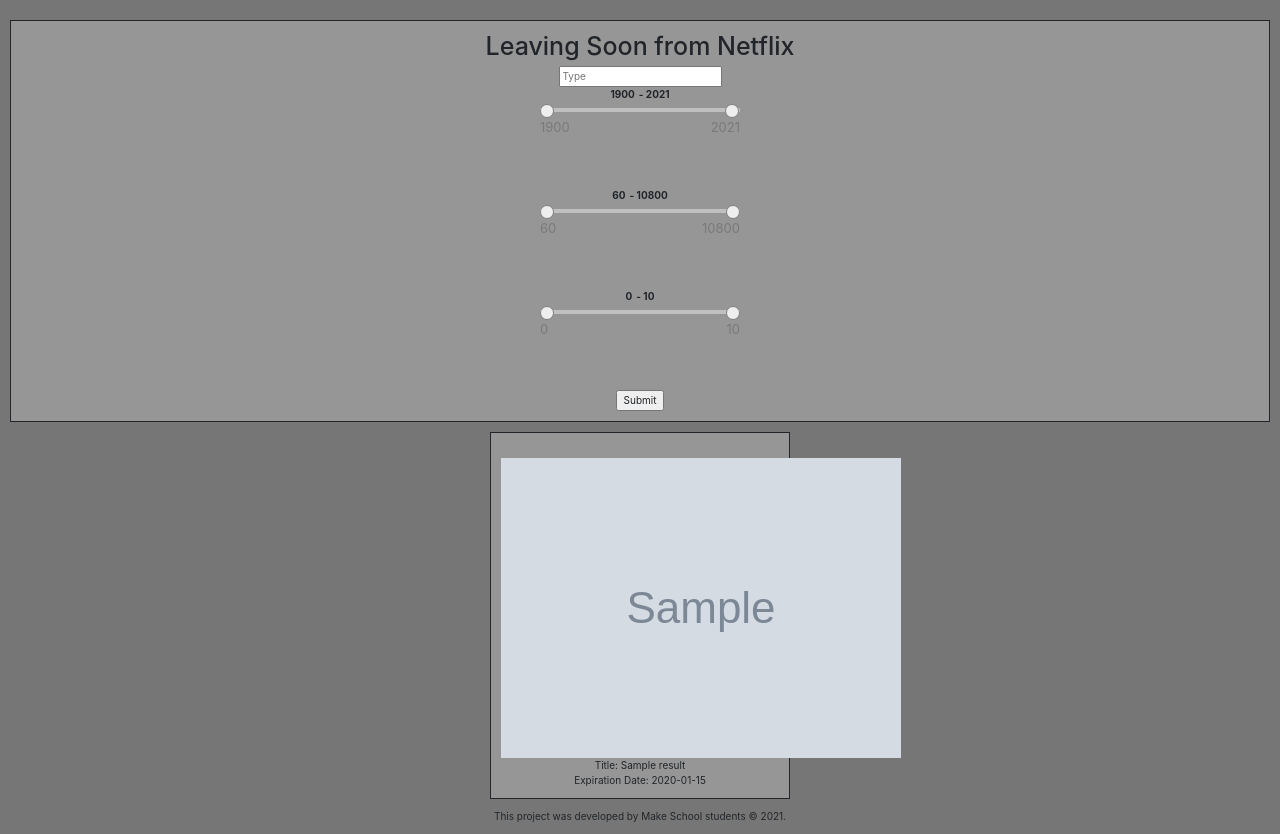
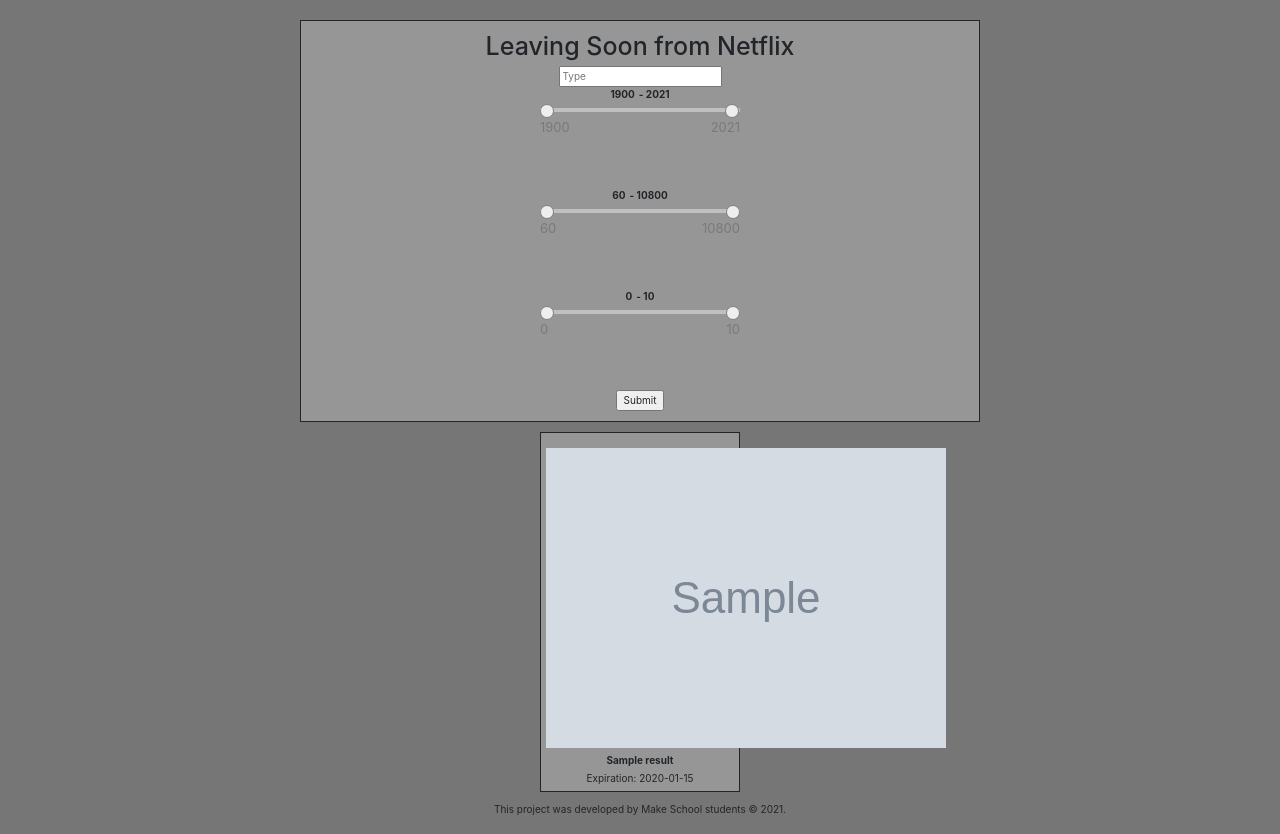
Before and after one commit to West-Coast-Coders/WCC-Team-Project, a Flask app: page /expiring-soon in a window 1280 px wide. Shown: the part 50-884 px from the top of the page. Run offline with Flask 2, Linux system fonts and the light colour scheme; grey boxes marked "Sample" are stand-in pictures; a database or web service that is not in the repository returns one stand-in record (values such as "Sample title"); data that the repository does not hold is empty; some libraries are stand-ins or nearby versions.

Commit message:
Formatted leaving soon and newly added pages

```diff
--- a/app.py
+++ b/app.py
@@ -81,7 +81,7 @@ def expiring(output_list=None):
 
     if not output_list:
         # Save results from initial API call to `output_list` and get addtional title details from "get_expiring"
-        output_list, title_details = get_expiring(5)
+        output_list, title_details = get_expiring(15)
 
 
     # Print the results of the API call
@@ -136,7 +136,7 @@ def recently_added(output_list=None):
 
     if not output_list:
         # Save results from initial API call to `output_list` and get addtional title details from "get_expiring"
-        output_list = get_recent(5)
+        output_list = get_recent(15)
 
 
     if request.method == 'POST':
--- a/static/CSS/filter_slider.css
+++ b/static/CSS/filter_slider.css
@@ -30,8 +30,8 @@ span.value.upper::before {content: "-\00a0"; display: inline-block; margin-left:
   background-color: #969696;
   flex-direction: row;
   text-align: center;
-  margin-left: 10px;
-  margin-right: 10px;
+  margin-left: 300px;
+  margin-right: 300px;
   margin-top: 10px;
   margin-bottom: 10px;
   padding: 10px;
@@ -49,14 +49,14 @@ span.value.upper::before {content: "-\00a0"; display: inline-block; margin-left:
 ul {
   flex-direction: row;
   background-color: #969696;
-  width: 300px;
+  width: 200px;
   word-wrap: break-word;
   list-style-type: none;
   border-style: solid;
   border-width: 1px;
   margin-left: auto;
   margin-right: auto;
-  padding: 10px;
+  padding: 5px;
 }
 
 ul li, p {
@@ -64,5 +64,11 @@ ul li, p {
 }
 
 img {
-  padding-top: 15px;
+  padding-top: 10px;
 }
+
+#title {
+  padding-top: 5px;
+  padding-bottom: 3px;
+  font-weight: bolder;
+}
--- a/templates/expirations.html
+++ b/templates/expirations.html
@@ -35,10 +35,8 @@
     {% for i in range(output_list|length) %}
     <ul>
         <img src="{{ title_details[i]['img'] }}" alt="{{ output_list[i]['title'] }}">
-        <li>Title: {{ output_list[i]["title"] }}</li>
-        <li>Expiration Date: {{ output_list[i]["expiredate"] }}</li>
-
-
+        <li id="title">{{ output_list[i]["title"]}}</li>
+        <li>Expiration: {{ output_list[i]["expiredate"] }}</li>
     </ul>
     {% endfor %}
     </div>
```
Also changed, not shown: templates/recently_added.html (+12 -6 lines).
